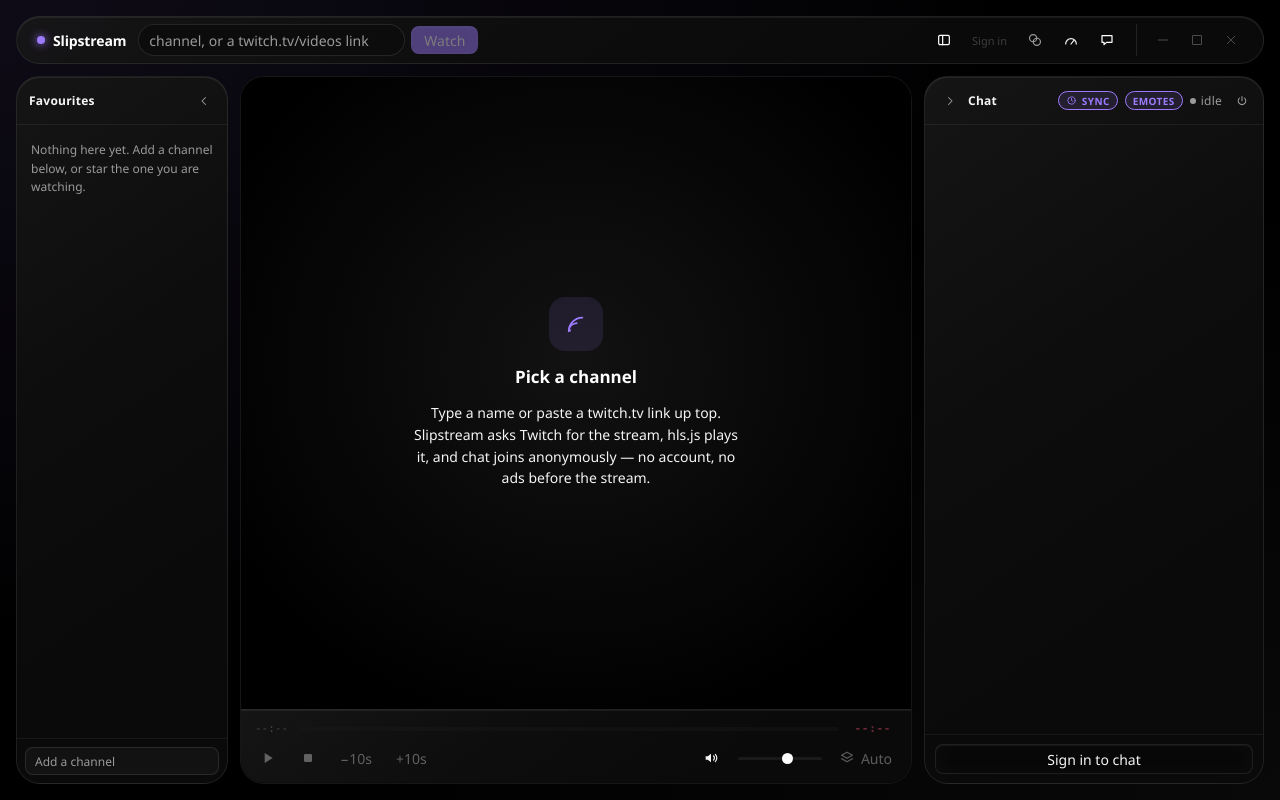
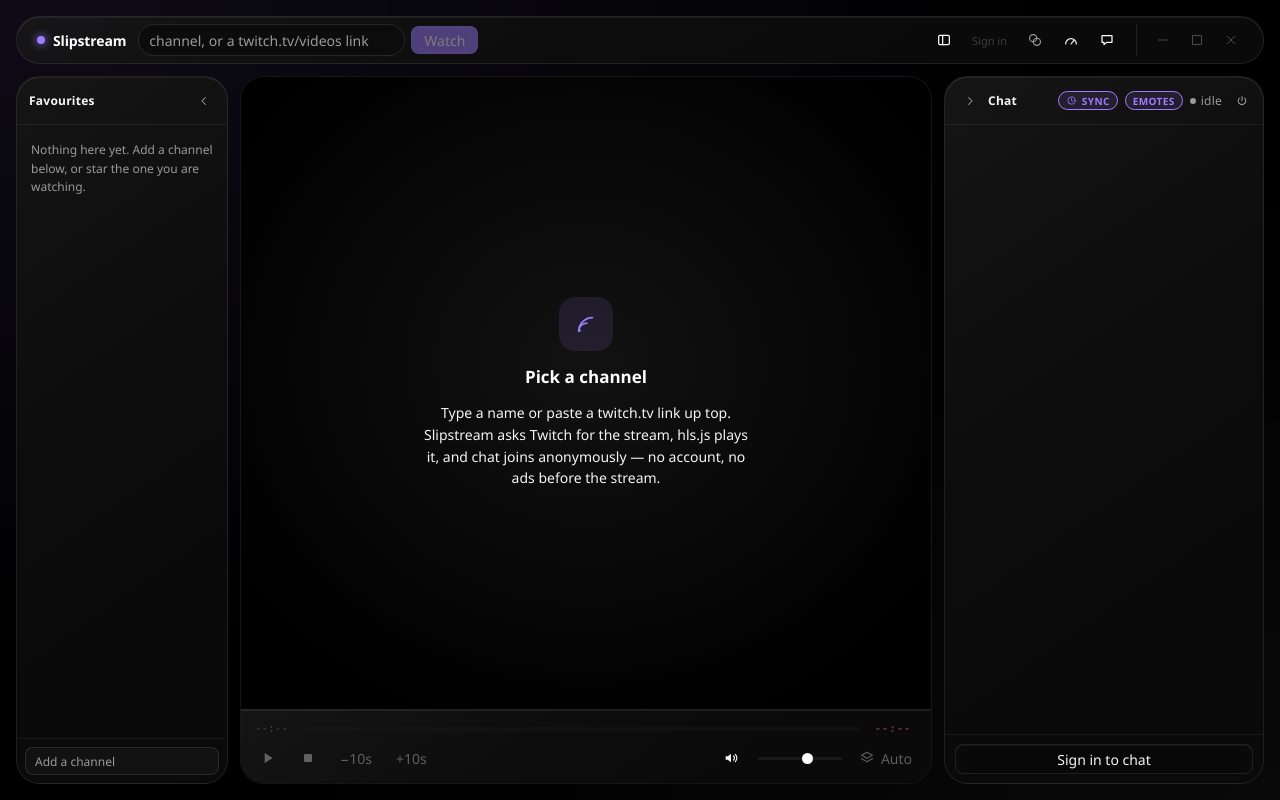
Before and after one commit to Peter3324w/slipstream, a React (Vite) app in the folder src/renderer/: page / in a window 1280 px wide. Built offline with nearby package versions, Linux system fonts and the light colour scheme.

Commit message:
ui: narrow chat panel by 20px

```diff
--- a/src/renderer/src/styles/app.css
+++ b/src/renderer/src/styles/app.css
@@ -1233,7 +1233,7 @@
   .titlebar .now-playing { display: none; }
   .channel-form { flex: 1; }
   .rail { width: 180px; }
-  .chat { width: 320px; }
+  .chat { width: 300px; }
 }
 
 @media (max-width: 900px) {
--- a/src/renderer/src/styles/tokens.css
+++ b/src/renderer/src/styles/tokens.css
@@ -89,7 +89,7 @@
 
   /* ── Slipstream's own, with no PlayTime counterpart ───────────────────── */
   --titlebar-h: 40px;
-  --chat-w: 340px;
+  --chat-w: 320px;
   /* Width of a side panel folded to a strip. */
   --strip-w: 40px;
   --shell-inset: 16px;
```
